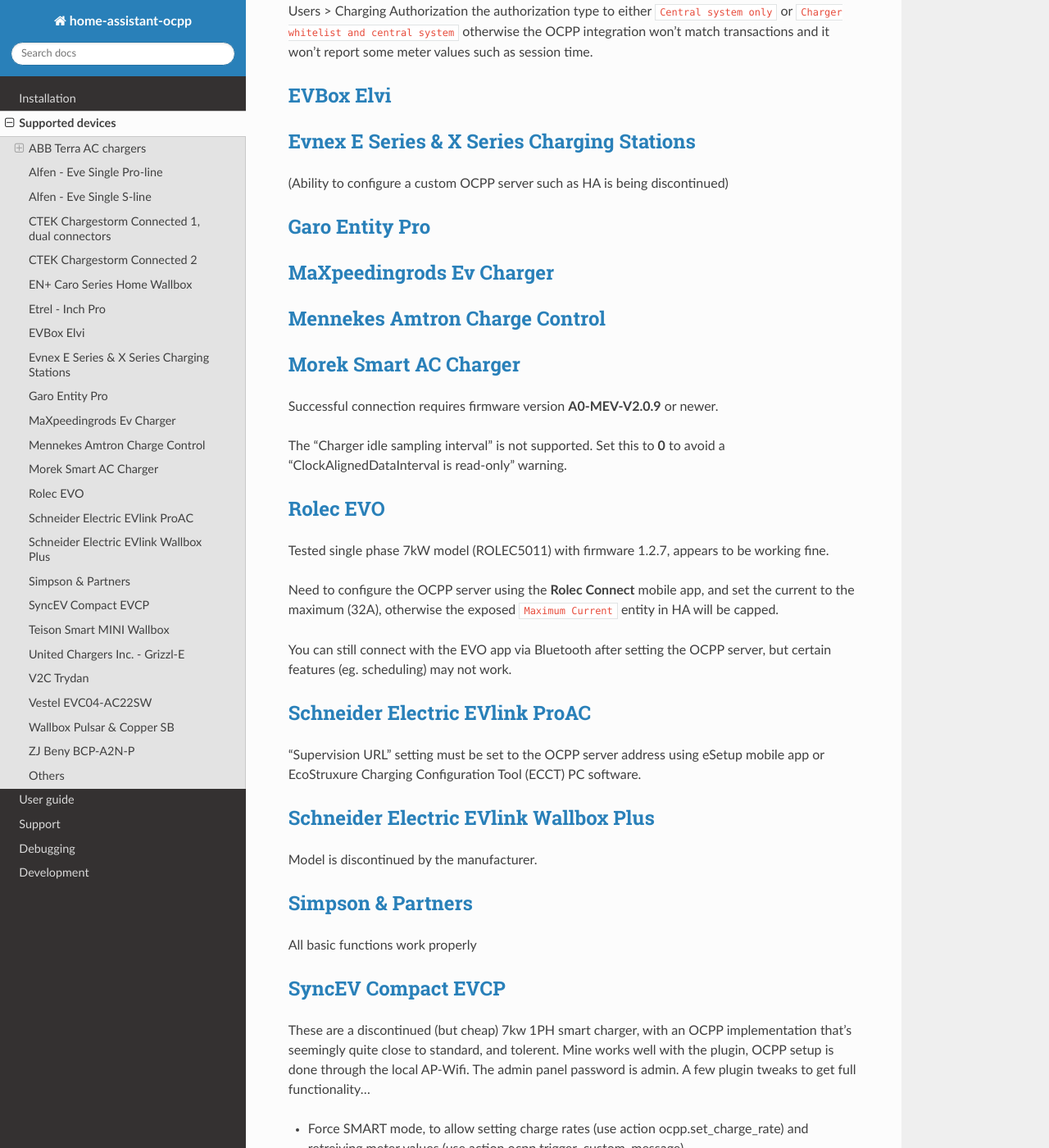
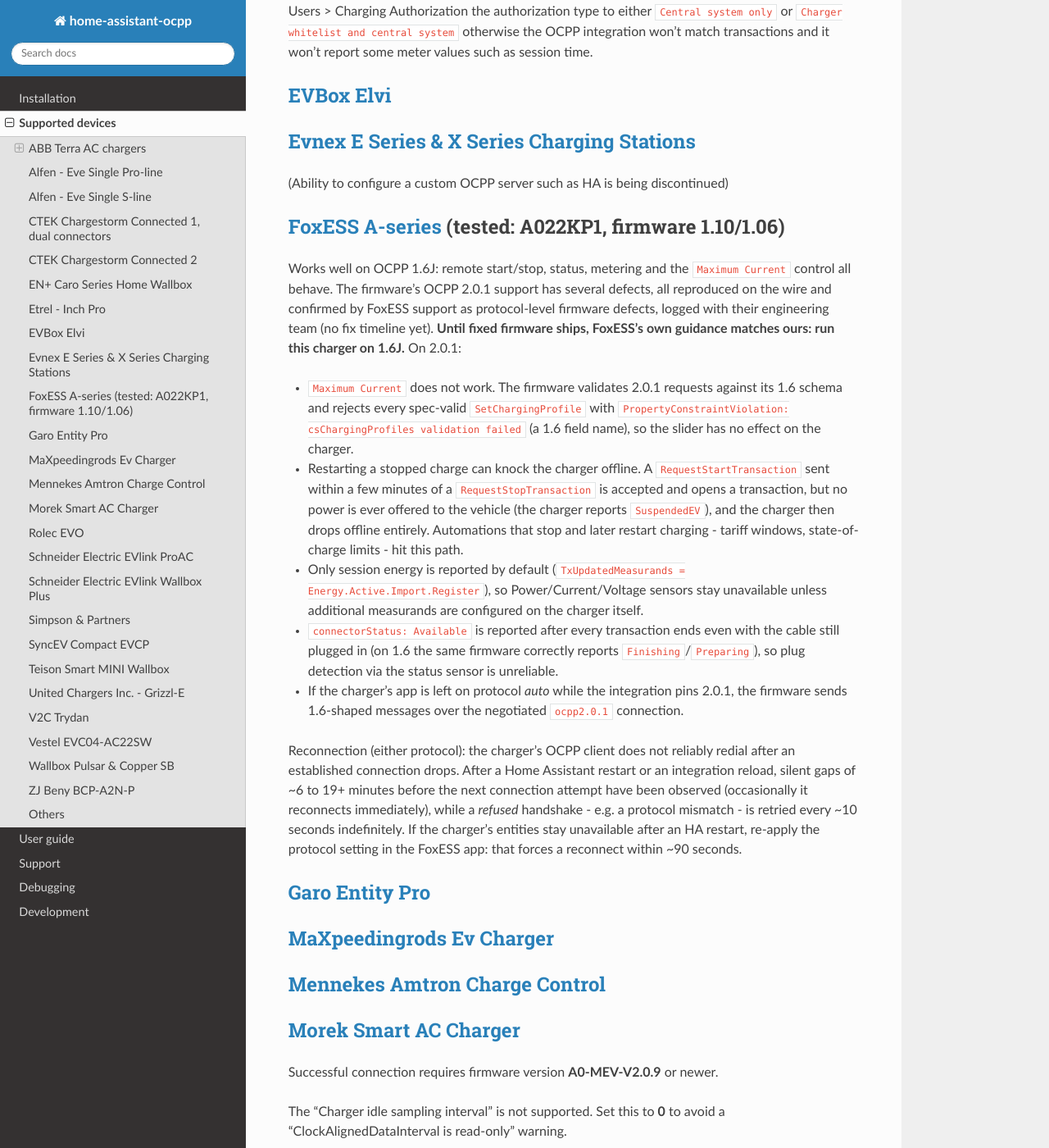
Before and after one commit to lbbrhzn/ocpp, a Sphinx documentation site: the page built from docs/supported-devices.md, in a window 1280 px wide and 1400 px high, scrolled down 3364 px. Shown: the whole window at 82% size. Built offline with Sphinx 7.4.7 and the Read the Docs theme 3.1.0, drawn with Linux system fonts in a browser that asks for light colours.

Commit message:
docs: FoxESS A-series supported-devices entry (#2073)
Adds the entry proposed and refined on #2050, updated with everything
learned since: all five 2.0.1 defects are now vendor-confirmed (FoxESS
support ticket 180462, logged with their engineering team, no timeline),
including the two found after the issue was filed - the restart-after-
stop path that opens a powerless transaction and knocks the charger
offline, and connectorStatus Available reported with the cable still
plugged in. FoxESS's official interim guidance matches the entry's:
run 1.6J until fixed firmware ships. The reconnection section carries
the wire-verified redial behaviour and the app-kick workaround, which
is the question users actually hit after an HA restart.

Placed alphabetically; per the file's convention the entry describes
observed behaviour on the tested model/firmware. When fixed firmware
ships this entry gains a 'fixed in firmware X' line rather than being
removed - fielded chargers stay on old firmware for a long time.

Closes #2050.

Co-authored-by: KingHavok <shane@shanewilliams.com.au>

```diff
--- a/docs/supported-devices.md
+++ b/docs/supported-devices.md
@@ -102,6 +102,18 @@
 ## [Evnex E Series & X Series Charging Stations](https://www.evnex.com/)
 (Ability to configure a custom OCPP server such as HA is being discontinued)
 
+## [FoxESS A-series](https://www.fox-ess.com/) (tested: A022KP1, firmware 1.10/1.06)
+
+Works well on OCPP 1.6J: remote start/stop, status, metering and the `Maximum Current` control all behave. The firmware's OCPP 2.0.1 support has several defects, all reproduced on the wire and confirmed by FoxESS support as protocol-level firmware defects, logged with their engineering team (no fix timeline yet). **Until fixed firmware ships, FoxESS's own guidance matches ours: run this charger on 1.6J.** On 2.0.1:
+
+* `Maximum Current` does not work. The firmware validates 2.0.1 requests against its 1.6 schema and rejects every spec-valid `SetChargingProfile` with `PropertyConstraintViolation: csChargingProfiles validation failed` (a 1.6 field name), so the slider has no effect on the charger.
+* Restarting a stopped charge can knock the charger offline. A `RequestStartTransaction` sent within a few minutes of a `RequestStopTransaction` is accepted and opens a transaction, but no power is ever offered to the vehicle (the charger reports `SuspendedEV`), and the charger then drops offline entirely. Automations that stop and later restart charging - tariff windows, state-of-charge limits - hit this path.
+* Only session energy is reported by default (`TxUpdatedMeasurands = Energy.Active.Import.Register`), so Power/Current/Voltage sensors stay unavailable unless additional measurands are configured on the charger itself.
+* `connectorStatus: Available` is reported after every transaction ends even with the cable still plugged in (on 1.6 the same firmware correctly reports `Finishing`/`Preparing`), so plug detection via the status sensor is unreliable.
+* If the charger's app is left on protocol *auto* while the integration pins 2.0.1, the firmware sends 1.6-shaped messages over the negotiated `ocpp2.0.1` connection.
+
+Reconnection (either protocol): the charger's OCPP client does not reliably redial after an established connection drops. After a Home Assistant restart or an integration reload, silent gaps of ~6 to 19+ minutes before the next connection attempt have been observed (occasionally it reconnects immediately), while a *refused* handshake - e.g. a protocol mismatch - is retried every ~10 seconds indefinitely. If the charger's entities stay unavailable after an HA restart, re-apply the protocol setting in the FoxESS app: that forces a reconnect within ~90 seconds.
+
 ## [Garo Entity Pro](https://www.garo.se/en/professional/products/e-mobility/wallbox/entity-pro/wallbox-entity-pro-22-sigi-o)
 
 ## [MaXpeedingrods Ev Charger](https://www.maxpeedingrods.com/category/ev-charger.html)
```
